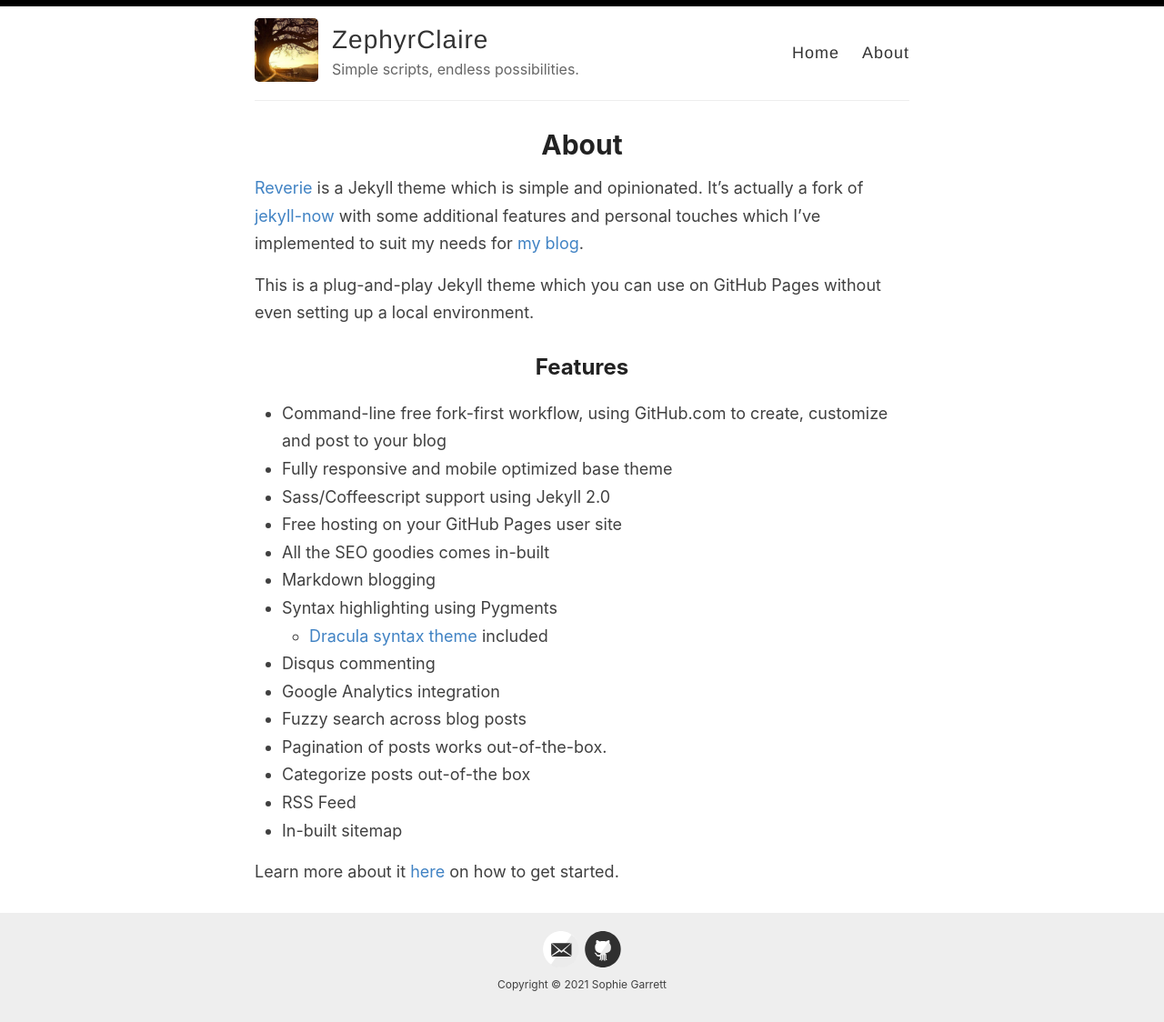
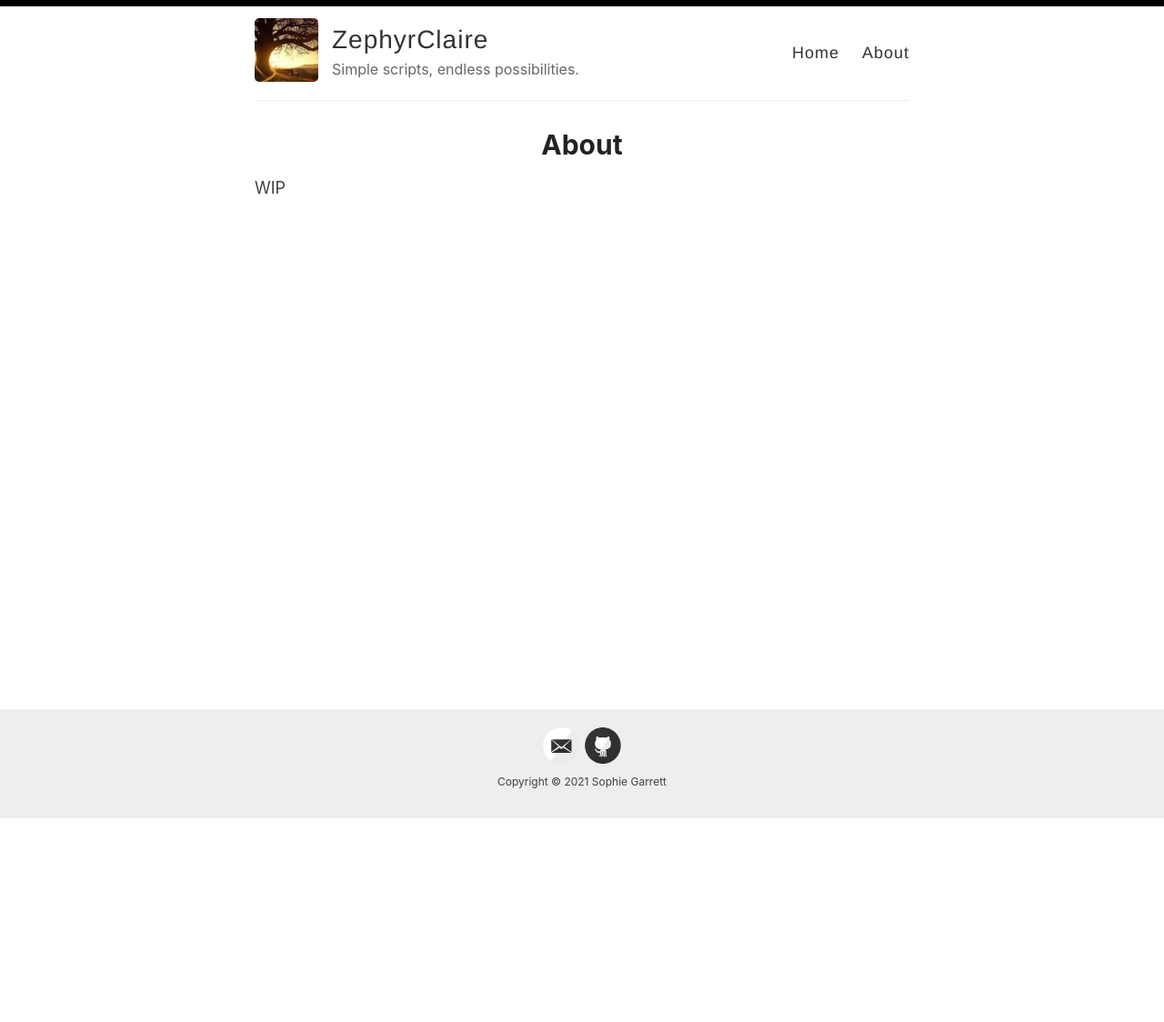
Before and after one commit to sophiegarrett/sophiegarrett.github.io, a Jekyll site: the page built from _pages/about.md, in a window 1280 px wide. Shown: the whole page at 91% size. Built offline with Jekyll 4.4.1, drawn with Linux system fonts in a browser that asks for light colours; after the commit the page ends 900 px from its top, so only the background shows below that.

Commit message:
Update about.md

```diff
--- a/_pages/about.md
+++ b/_pages/about.md
@@ -4,26 +4,4 @@ title: About
 permalink: /about/
 ---
 
-[Reverie](https://github.com/amitmerchant1990/reverie) is a Jekyll theme which is simple and opinionated. It's actually a fork of [jekyll-now](https://github.com/barryclark/jekyll-now) with some additional features and personal touches which I've implemented to suit my needs for [my blog](https://www.amitmerchant.com).
-
-This is a plug-and-play Jekyll theme which you can use on GitHub Pages without even setting up a local environment.
-
-## Features
-
-- Command-line free fork-first workflow, using GitHub.com to create, customize and post to your blog
-- Fully responsive and mobile optimized base theme
-- Sass/Coffeescript support using Jekyll 2.0
-- Free hosting on your GitHub Pages user site
-- All the SEO goodies comes in-built
-- Markdown blogging
-- Syntax highlighting using Pygments
-    - [Dracula syntax theme](https://draculatheme.com/) included
-- Disqus commenting
-- Google Analytics integration
-- Fuzzy search across blog posts
-- Pagination of posts works out-of-the-box.
-- Categorize posts out-of-the box
-- RSS Feed
-- In-built sitemap
-
-Learn more about it [here](https://github.com/amitmerchant1990/reverie) on how to get started.
+WIP
```
